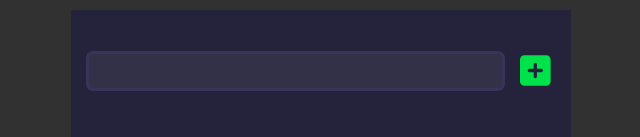
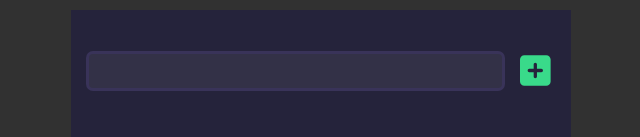
Before and after one commit to erickdpaula/task-manager, an Angular app: page / in a window 1280 px wide. Shown: the top 137 px of the page, without its empty margins (319-959 px from the left). Built offline with nearby package versions, Linux system fonts and the light colour scheme.

Commit message:
Atualizacao da paleta de cores

```diff
--- a/src/app/components/modal/modal.component.css
+++ b/src/app/components/modal/modal.component.css
@@ -15,6 +15,7 @@
   width: 80%;
   background: white;
   border-radius: 10px;
+  border: 2px solid var(--blue);
   color: var(--dark-blue);
   overflow: hidden;
 }
--- a/src/styles.css
+++ b/src/styles.css
@@ -1,8 +1,12 @@
 :root{
     --dark-blue: #25233B;
     --white: #dbd5ff;
-    --green: #00E24A;
+    --green: #39da8a;
     --blue: #393359;
+    --red: #ff5d5b;
+    --orange: #fdac41;
+    --cyan: #74dfe5;
+    --purple: #ac5cd9;
 }
 
 body{
```
